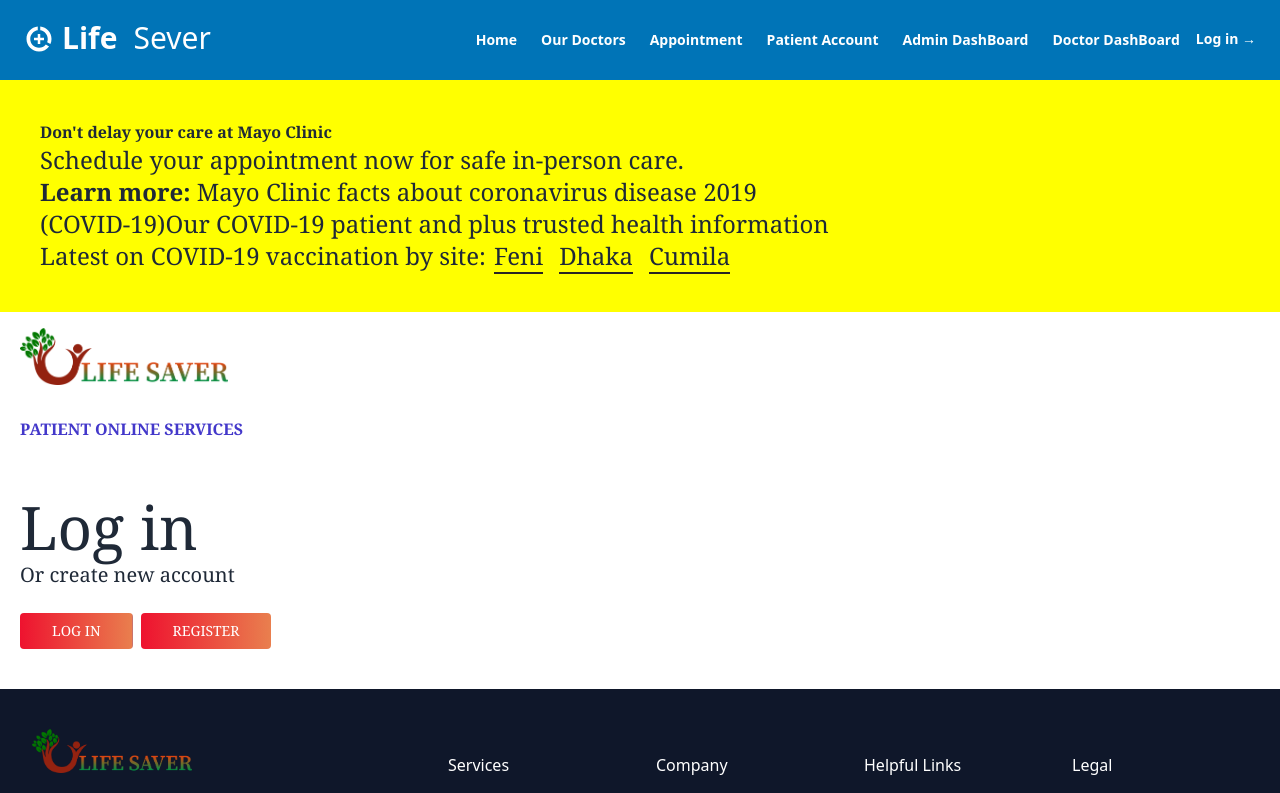
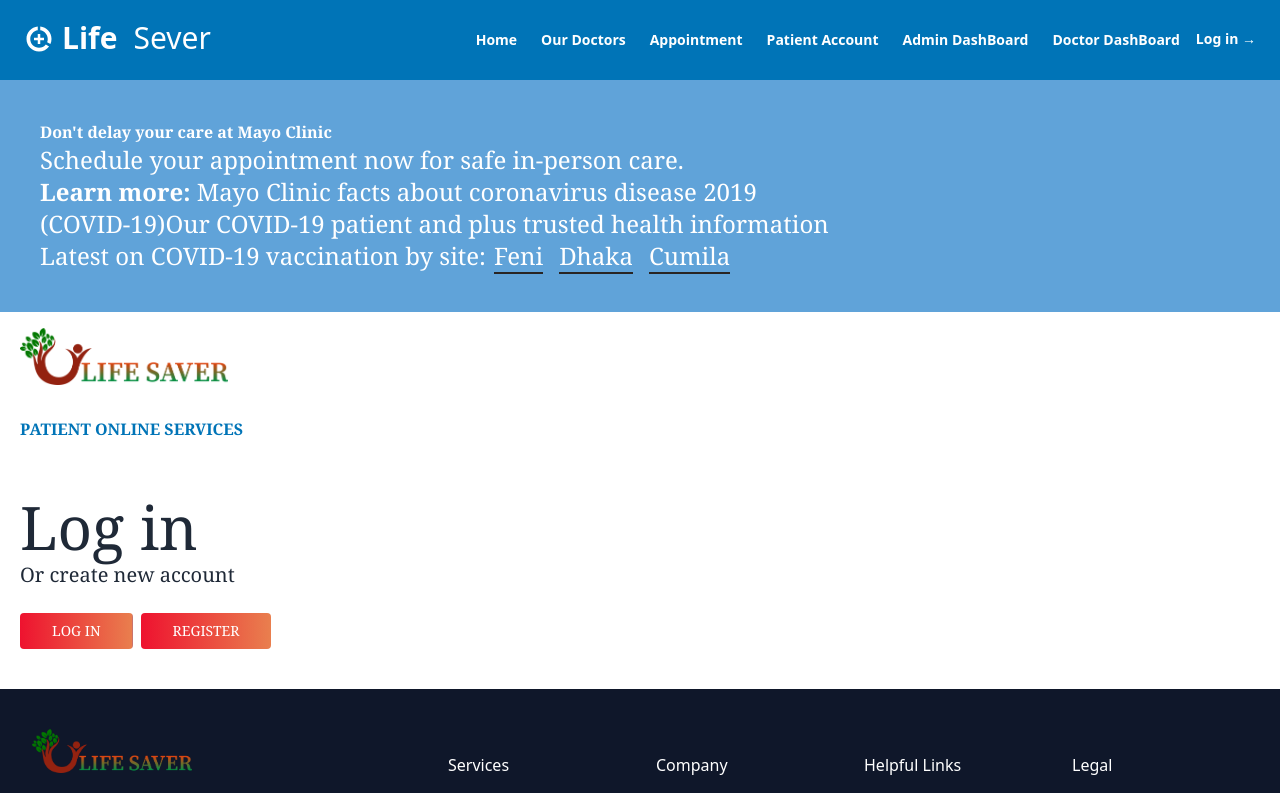
Before and after one commit to pronoybanik/life-sever-clientSite, a React (Vite) app: page /patientAccount in a window 1280 px wide. Shown: the top 793 px of the page. Built offline with nearby package versions, Linux system fonts and the light colour scheme; no server answers.

Commit message:
change api endpoint

```diff
--- a/src/Pages/Admin/AdminSettings.jsx
+++ b/src/Pages/Admin/AdminSettings.jsx
@@ -7,7 +7,7 @@ import { Link } from "react-router-dom";
 const AdminSettings = () => {
 
     const [doctors, setDoctors] = useState([]);
-    const [getData] = UseGetRequest("doctorProfile");
+    const [getData] = UseGetRequest("api/v1/doctorProfile");
     console.log(getData);
 
     // get all doctors
@@ -17,7 +17,7 @@ const AdminSettings = () => {
 
     // Delete user
     const deleteUserHandler = id => {
-        axios.delete(`http://localhost:5000/doctorProfile/details/${id}`, {
+        axios.delete(`http://localhost:5000/api/v1/doctorProfile/details/${id}`, {
             method: 'DELETE',
         })
             // .then(res => res.json())
@@ -34,7 +34,7 @@ const AdminSettings = () => {
     // admin role set
     const handleAdmin = id => {
         console.log(id);
-        fetch(`http://localhost:5000/doctorProfile/details/${id}`, {
+        fetch(`http://localhost:5000/api/v1/doctorProfile/details/${id}`, {
             method: 'PATCH',
             headers: {
                 "content-type": "application/json",
--- a/src/Pages/OurDoctors/OurDoctors.jsx
+++ b/src/Pages/OurDoctors/OurDoctors.jsx
@@ -46,7 +46,7 @@ const filters = [
 const OurDoctors = () => {
   const [category, setCategory] = useState("");
   const [doctors, setDoctors] = useState([]);
-  const [getData] = UseGetRequest(`doctorProfile?${category}`);
+  const [getData] = UseGetRequest(`api/v1/doctorProfile?${category}`);
   console.log(getData);
 
   // get all doctors
--- a/src/Pages/PatientAccount/PatientAccount.jsx
+++ b/src/Pages/PatientAccount/PatientAccount.jsx
@@ -13,7 +13,7 @@ const PatientAccount = () => {
     return (
         <section className='font-serif '>
             {/* some details in covid-19  (start)*/}
-            <div style={{ backgroundColor: 'yellow' }}>
+            <div className='bg-[#60A3D9] text-white'>
                 <div className='max-w-screen-xl text-left p-10'> <strong>Don't delay your care at Mayo Clinic</strong>
                     <br />
                     <h1 className='text-2xl'>Schedule your appointment now for safe in-person care.</h1>
@@ -33,7 +33,7 @@ const PatientAccount = () => {
             {/* log and register part (start)*/}
             <div className='max-w-[1240px] mx-auto mt-4 '>
                 <img src={siteLogo} className='w-52' alt="" />
-                <h1 className='text-indigo-700 mt-8 font-bold'>PATIENT ONLINE SERVICES</h1>
+                <h1 className='text-[#0074B7] mt-8 font-bold'>PATIENT ONLINE SERVICES</h1>
 
                 <div className='mt-14 '>
                     <h1 className='text-6xl mb-1'>Log in</h1>
```
